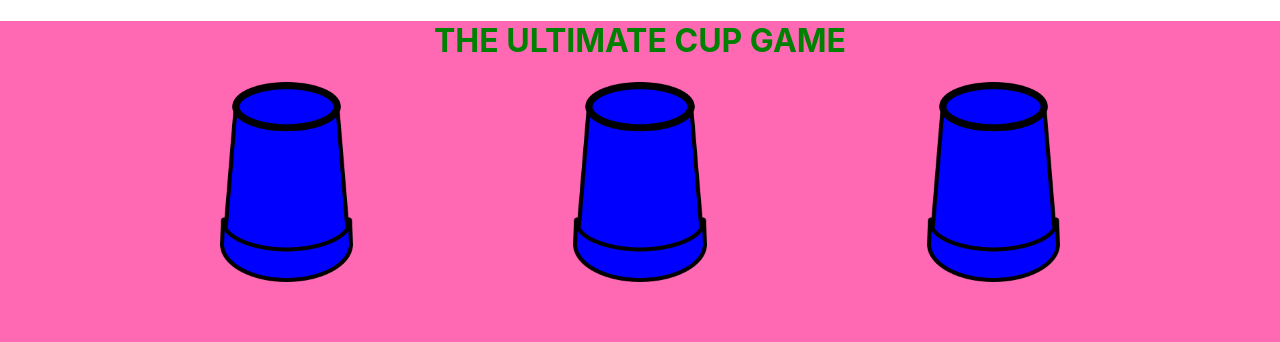
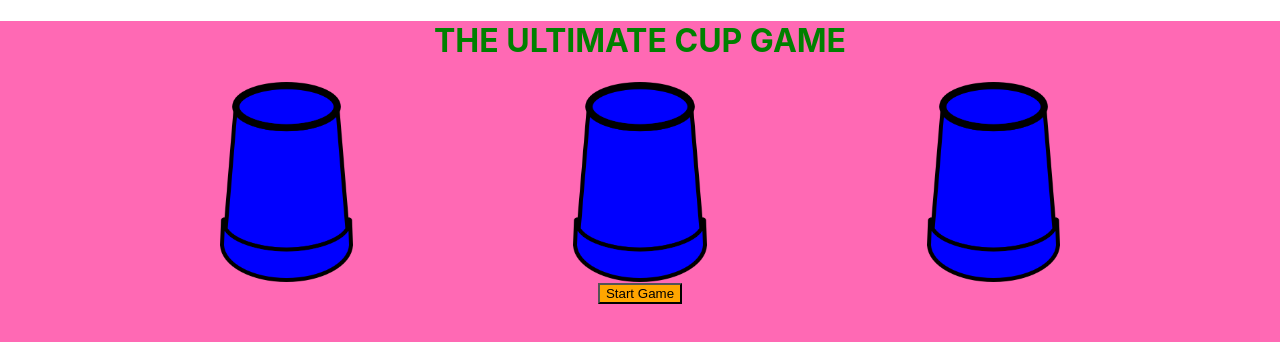
Before and after one commit to treyyoung8/game, a React (Create React App) app: page / in a window 1280 px wide. Shown: the top 342 px of the page. Built offline with nearby package versions, Linux system fonts and the light colour scheme.

Commit message:
new button

```diff
--- a/src/App.css
+++ b/src/App.css
@@ -17,6 +17,10 @@
 
 .header {
     color: green;
+}
+
+.start {
+    background-color: orange;
 }
 
 @keyframes bounce {
--- a/src/App.js
+++ b/src/App.js
@@ -16,6 +16,9 @@ class App extends Component {
           <img className="cups bounce" src={cup}></img>
           <img className="cups" src={cup}></img>
         </div>
+        <div>
+          <button className="start">Start Game</button>
+        </div>
       </div>
     );
   }
```
